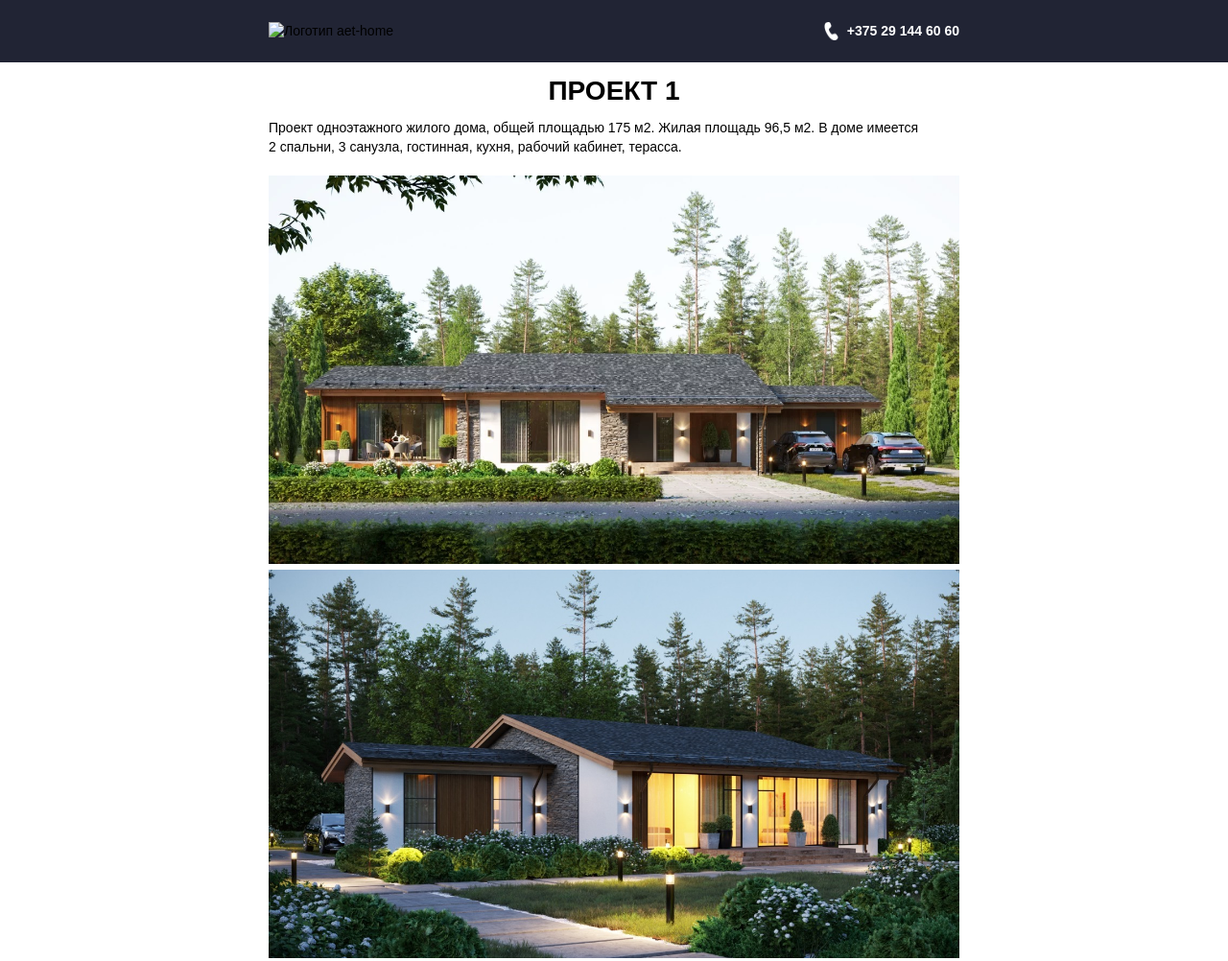
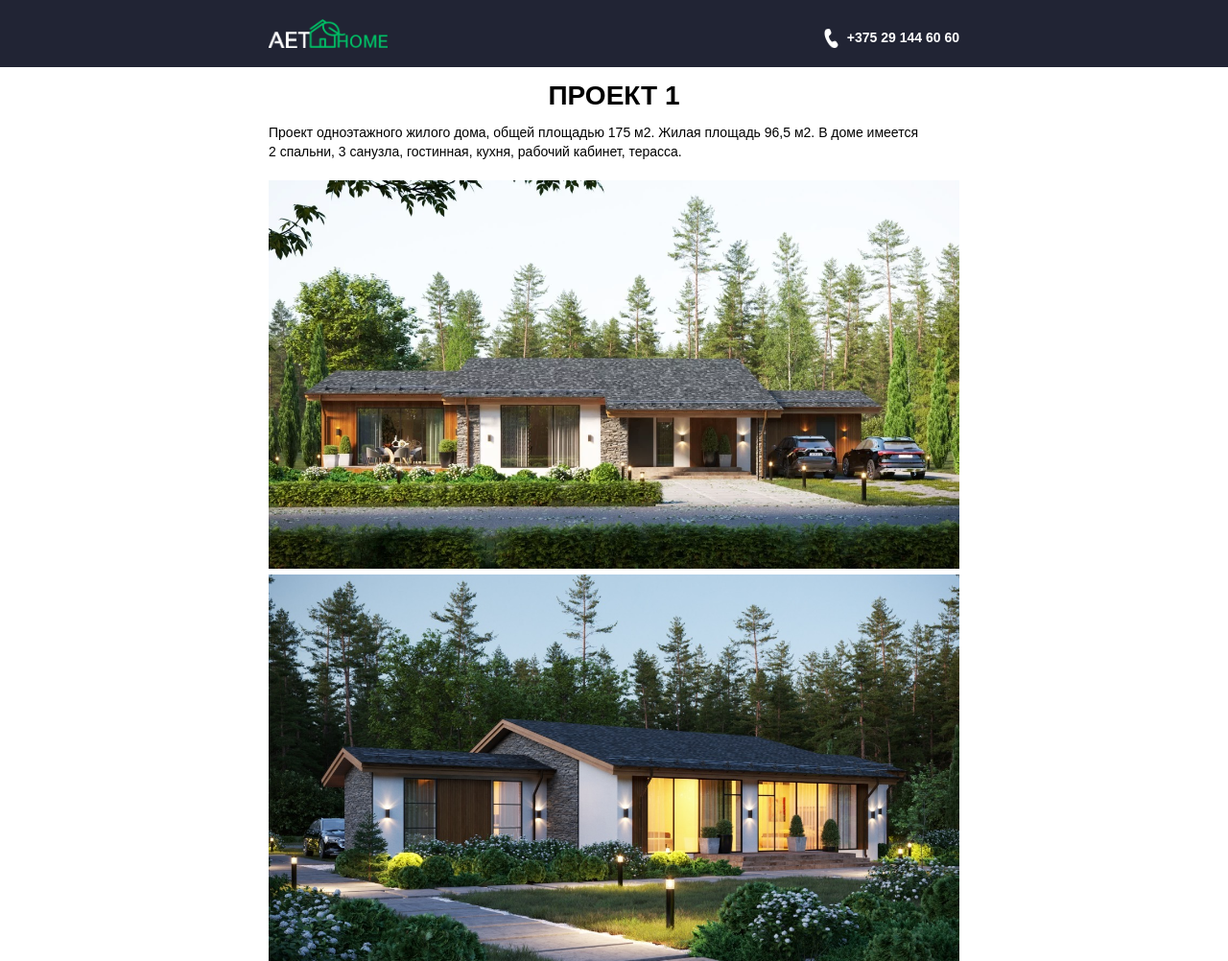
Before and after one commit to AlesiaPaulava/aet-home, a plain HTML site: page index.html in a window 1280 px wide. Shown: the top 1002 px of the page at 96% size. Drawn offline with Linux system fonts and the light colour scheme.

Commit message:
add logo

```diff
--- a/index.html
+++ b/index.html
@@ -11,7 +11,7 @@
 <body>
   <header class="header">
     <div class="container header__container">
-      <img class="header__logo" src="*" alt="Логотип aet-home">
+      <img class="header__logo" src="img/logo.png" alt="Логотип aet-home">
       <a class="header__phone" href="tel:+375291446060">+375 29 144 60 60</a>
     </div>
   </header>
@@ -104,7 +104,7 @@
 	<footer class="footer">
 		<div class="container">
       <div class="footer_container">
-        <img class="footer_logo" src="*" alt="Логотип">
+        <img class="footer_logo" src="img/logo.png" alt="Логотип">
         <ul class="footer_descr">
           <li class="footer_li">
             ООО "Альфа Хаус"
--- a/style/style.css
+++ b/style/style.css
@@ -42,7 +42,13 @@ img {
 	min-height: 25px;
 	display: flex;
 	justify-content: space-between;
-	align-items: center;
+	align-items: end;
+}
+
+.header__logo,
+.footer_logo {
+	width: 124px;
+	height: 30px;
 }
 
 .header__phone {
```
Also changed, not shown: img/logo.png (added).
